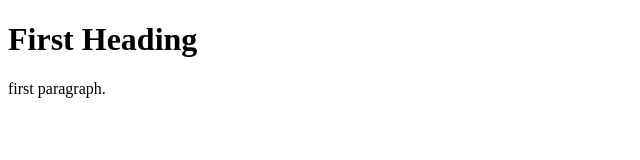
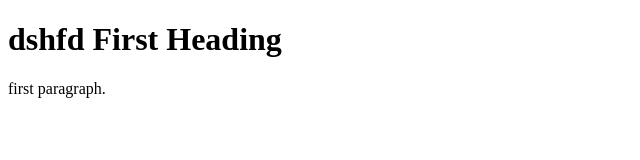
Before and after one commit to AastikVerma/demo-repo, a plain HTML site: page index.html in a window 1280 px wide. Shown: the whole page, without its empty margins (0-640 px from the left). Drawn offline with Linux system fonts and the light colour scheme.

Commit message:
Update index.html

```diff
--- a/index.html
+++ b/index.html
@@ -2,7 +2,7 @@
 <html>
 <body>
 
-<h1> First Heading</h1>
+<h1> dshfd First Heading</h1>
 
 <p> first paragraph.</p>
 
```
